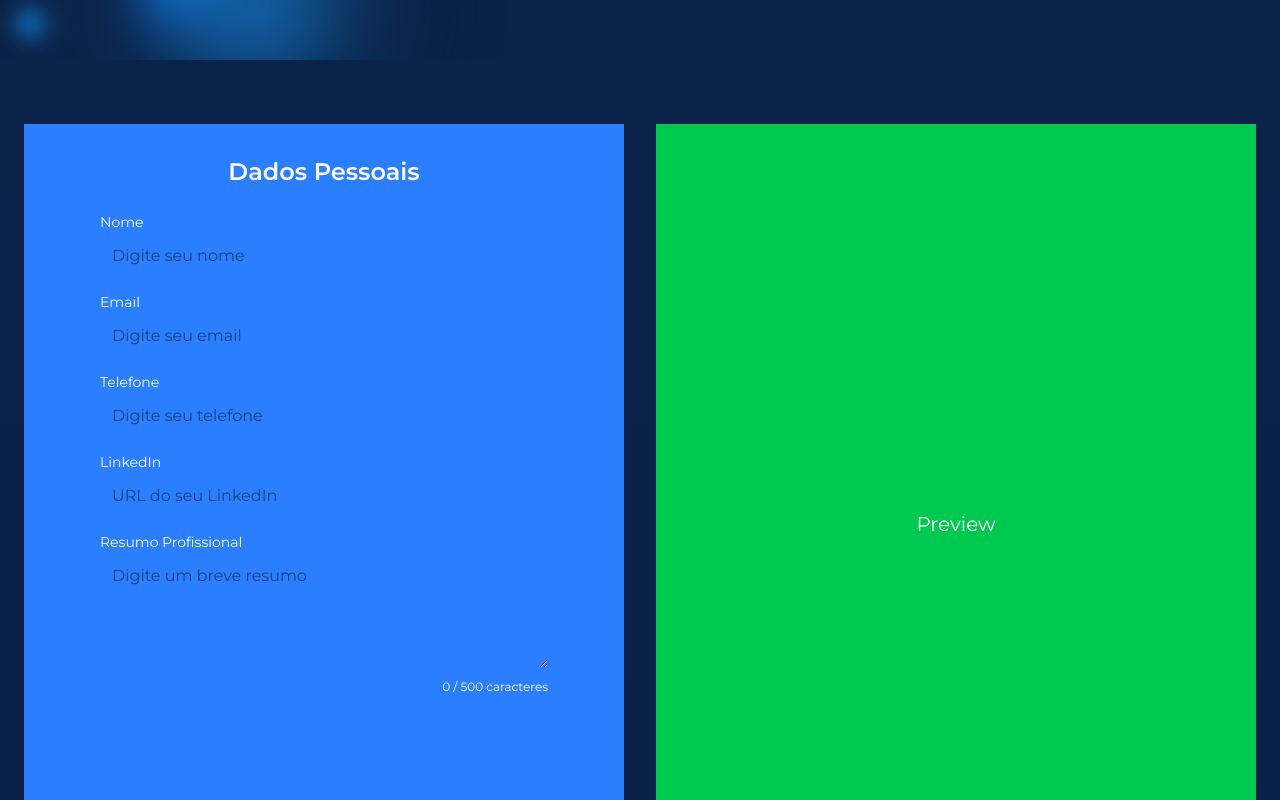
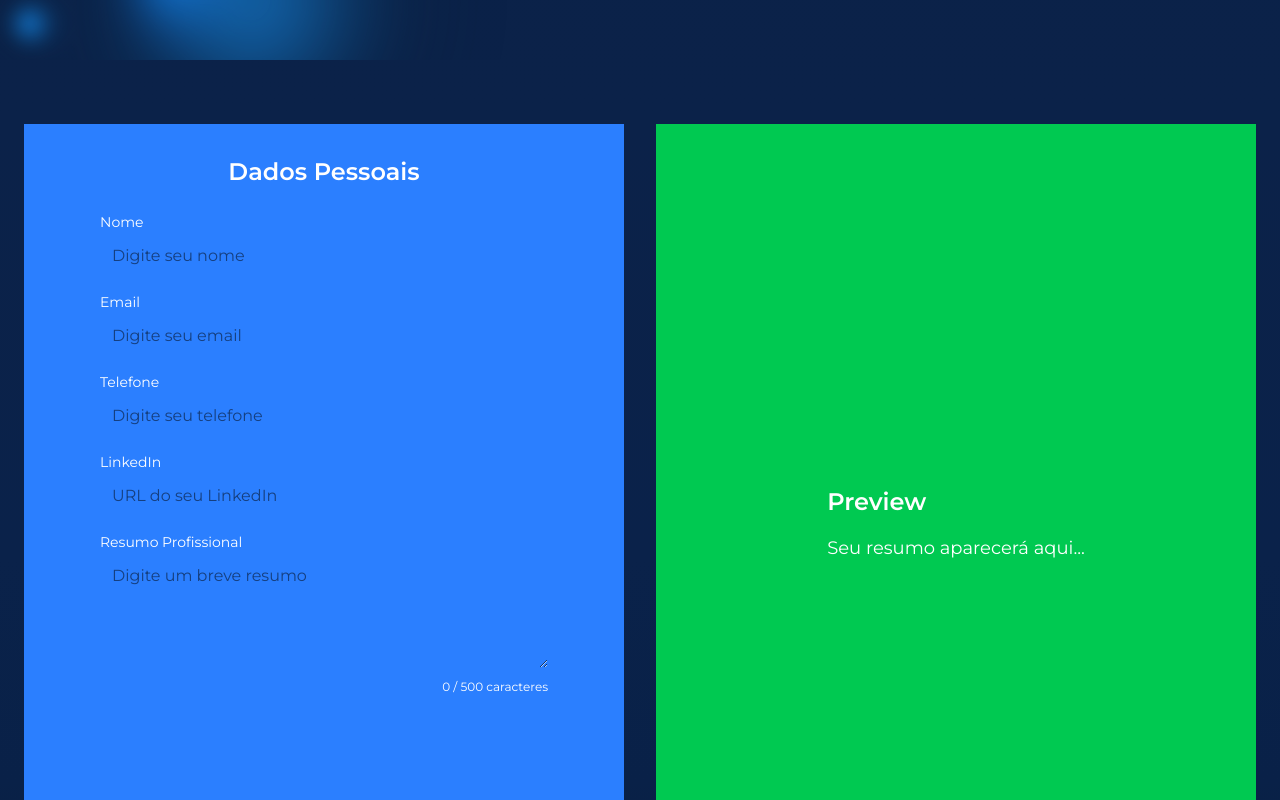
Before and after one commit to KFalcao/Gerador_Curriculo_Byte_a_byte, a React (Vite) app: page / in a window 1280 px wide. Shown: the part 740-1540 px from the top of the page. Built offline with nearby package versions, Linux system fonts and the light colour scheme.

Commit message:
refactor: organiza estrutura e arquivos, adiciona lógica ao componente de formulário e configura variáveis globais no css

```diff
--- a/src/App.tsx
+++ b/src/App.tsx
@@ -1,8 +1,11 @@
-import React from "react";
-import Particles from "./components/Particles";
-import Cols from "./components/Cols";
+import { useState } from "react";
+import Columns from "./components/Layout/Columns";
+import ResumeForm from "./components/Form/ResumeForm";
+import Hero from "./components/Hero";
+import ResumePreview from "./components/Preview/ResumePreview";
 
 export default function App() {
+  const [resumo, setResumo] = useState("");
   return (
     <div
       className="w-screen min-h-screen flex flex-col"
@@ -10,54 +13,16 @@ export default function App() {
         background: `linear-gradient(180deg, #0A2248 0%, #0B2249 50%, #0A224A 75%, #092148 88%, #0A1F3C 100%)`,
       }}
     >
-      <section className="relative flex justify-center items-center h-screen">
-        <div className="absolute inset-0">
-          <Particles
-            particleColors={["#0c499c", "#1c9fff", "#0066f7"]}
-            particleCount={200}
-            particleSpread={20}
-            speed={0.2}
-            particleBaseSize={800}
-            moveParticlesOnHover={true}
-            alphaParticles={true}
-            disableRotation={false}
-          />
-        </div>
-        <div className="relative flex flex-col justify-center items-center text-center">
-          <h1 className="text-white font-semibold text-6xl mb-10">PROBY</h1>
-          <p className="text-white font-medium-200 text-6xs mb-10 tracking-wider">
-            Crie seu currículo de forma inteligente e profissional
-          </p>
-          <button
-            className="
-        btn-comecar
-        bg-transparent
-        cursor-pointer
-        text-white
-        px-4 py-2
-        border border-blue-200
-        rounded-lg
-        mt-10
-        transition-all duration-300 ease-in-out
-        hover:scale-105 hover:text-blue-300 hover:border-blue-300
-        active:scale-110 active:text-blue-400 active:border-blue-400"
-            onClick={() => {
-              const form = document.getElementById("formulario");
-              form?.scrollIntoView({ behavior: "smooth" });
-            }}
-          >
-            Começar agora
-          </button>
-        </div>
-      </section>
+      <Hero />
 
       <section
         id="formulario"
         className="w-full min-h-screen px-6 py-16 flex justify-center items-start"
       >
-        <div className="w-full max-w-7xl grid grid-cols-2 gap-8 h-full">
-          <Cols />
-        </div>
+        <Columns>
+          <ResumeForm onResumoChange={setResumo} />
+          <ResumePreview />
+        </Columns>
       </section>
     </div>
   );
--- a/src/components/Cols.tsx
+++ b/src/components/Form/ResumeForm.tsx
@@ -1,11 +1,19 @@
 import React, { useState } from "react";
 
-export default function Cols() {
+export default function ResumeForm({
+  onResumoChange,
+}: {
+  onResumoChange: (value: string) => void;
+}) {
   const [resumo, setResumo] = useState("");
+
+  const handleResumoChange = (value: string) => {
+    setResumo(value);
+    onResumoChange(value);
+  };
 
   return (
     <>
-
       <div className="bg-blue-500 min-h-screen flex items-start justify-center p-8">
         <div className="w-full max-w-md text-white">
           <h2 className="text-2xl font-semibold mb-6 text-center">
@@ -13,7 +21,6 @@ export default function Cols() {
           </h2>
 
           <form className="flex flex-col gap-4">
-
             <div>
               <label className="block mb-1 text-sm">Nome</label>
               <input
@@ -56,7 +63,7 @@ export default function Cols() {
                 rows={4}
                 placeholder="Digite um breve resumo"
                 value={resumo}
-                onChange={(e) => setResumo(e.target.value)}
+                onChange={(e) => handleResumoChange(e.target.value)}
                 maxLength={500}
                 className="w-full px-3 py-2 rounded-md text-black"
               />
@@ -67,10 +74,6 @@ export default function Cols() {
           </form>
         </div>
       </div>
-
-      <div className="bg-green-500 min-h-screen flex items-center justify-center">
-        <p className="text-white text-xl">Preview</p>
-      </div>
     </>
   );
 }
--- /dev/null
+++ b/src/components/Hero.tsx
@@ -0,0 +1,36 @@
+import React from "react";
+import Particles from "./Particles";
+import ComecarButton from "./UI/ComecarButton";
+
+export default function Hero() {
+  return (
+    <section className="relative flex justify-center items-center h-screen">
+      <div className="absolute inset-0">
+        <Particles
+          particleColors={["#0c499c", "#1c9fff", "#0066f7"]}
+          particleCount={200}
+          particleSpread={20}
+          speed={0.2}
+          particleBaseSize={800}
+          moveParticlesOnHover={true}
+          alphaParticles={true}
+          disableRotation={false}
+        />
+      </div>
+      <div className="relative flex flex-col justify-center items-center text-center">
+        <h1 className="text-white font-semibold text-6xl mb-10">PROBY</h1>
+        <p className="text-white font-medium-200 text-6xs mb-10 tracking-wider">
+          Crie seu currículo de forma inteligente e profissional
+        </p>
+        <ComecarButton
+          onClick={() => {
+            const form = document.getElementById("formulario");
+            form?.scrollIntoView({ behavior: "smooth" });
+          }}
+        >
+          Começar agora
+        </ComecarButton>
+      </div>
+    </section>
+  );
+}
--- /dev/null
+++ b/src/components/Layout/Columns.tsx
@@ -0,0 +1,9 @@
+import React, { useState } from "react";
+
+export default function Columns({ children }: { children: React.ReactNode }) {
+  return (
+    <div className="w-full grid grid-cols-2 gap-8 md:grid-cols-2 min-h-screen">
+      {children}
+    </div>
+  );
+}
--- /dev/null
+++ b/src/components/Preview/ResumePreview.tsx
@@ -0,0 +1,12 @@
+import React from "react";
+
+export default function ResumePreview({ resumo }: { resumo: string }) {
+  return (
+    <div className="bg-green-500 min-h-screen flex items-center justify-center p-8">
+      <div className="text-white max-w-md">
+        <h2 className="text-2xl font-semibold mb-4">Preview</h2>
+        <p className="text-lg">{resumo || "Seu resumo aparecerá aqui..."}</p>
+      </div>
+    </div>
+  );
+}
--- /dev/null
+++ b/src/components/UI/ComecarButton.tsx
@@ -0,0 +1,29 @@
+type ComecarButtonProps = {
+  children: React.ReactNode;
+  onClick?: () => void;
+};
+
+export default function ComecarButton({
+  children,
+  onClick,
+}: ComecarButtonProps) {
+  return (
+    <button
+      onClick={onClick}
+      className="
+        btn-comecar
+        bg-transparent
+        cursor-pointer
+        text-white
+        px-4 py-2
+        border border-blue-200
+        rounded-lg
+        mt-10
+        transition-all duration-300 ease-in-out
+        hover:scale-105 hover:text-blue-300 hover:border-blue-300
+        active:scale-110 active:text-blue-400 active:border-blue-400"
+    >
+      {children}
+    </button>
+  );
+}
--- a/src/index.css
+++ b/src/index.css
@@ -3,6 +3,20 @@
 
 :root {
   --font-family: "Montserrat", sans-serif;
+
+  /* Cores dos campos do formulário */
+  --form-title-color: #0a1f3c;
+  --form-field-bg-color: #f2f1ff;
+  --form-paragraph-color: #979797;
+
+  /* Cores do botão "Melhorar com IA" */
+  --button-ai-bg-color: #0a224a;
+  --button-ai-text-color: #ffffff;
+
+  /* Cores dos botões "Adicionar Habilidade/Experiência" */
+  --button-add-skill-bg-color: #ffffff;
+  --button-add-skill-border-color: #0a224a;
+  --button-add-skill-text-color: #0a224a;
 }
 
 body {
```
